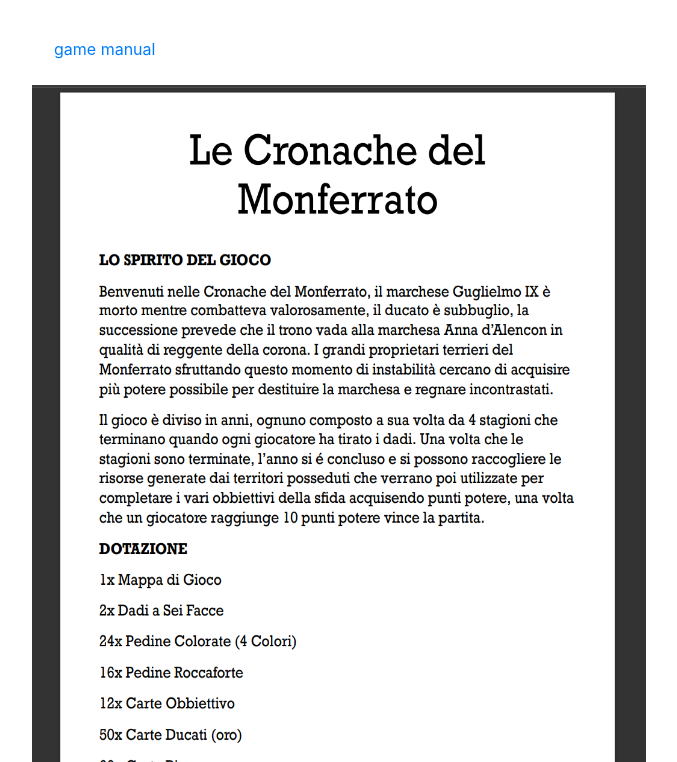
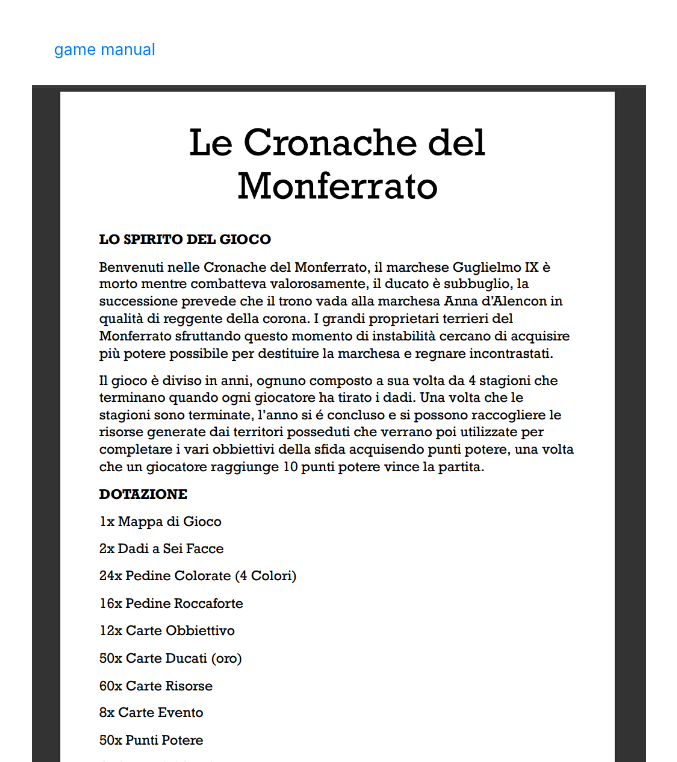
Before and after one commit to GianNABA/GianNABA.github.io, a plain HTML site: page work7.html in a window 1280 px wide. Shown: the part 418-1180 px from the top of the page, without its empty margins (302-979 px from the left). Drawn offline with Linux system fonts and the light colour scheme.

Commit message:
spero sia quello finale

```diff
--- a/work7.html
+++ b/work7.html
@@ -421,7 +421,7 @@ main#content pre {
      <a href="Manuale- cronache-unito.pdf" target="_blank">game manual</a>
          <br>
          <br>
-     <img src="Immagini\game_manual.png" style="vertical-align:top" width="3000" height="850">
+     <img src="Immagini\game_manual.png" style="vertical-align:top" width="3000" height="750">
          <br>
          <br>
          <img src="Immagini\Mappa di gioco.jpeg" style="vertical-align:top" width="1500" height="350">
```
